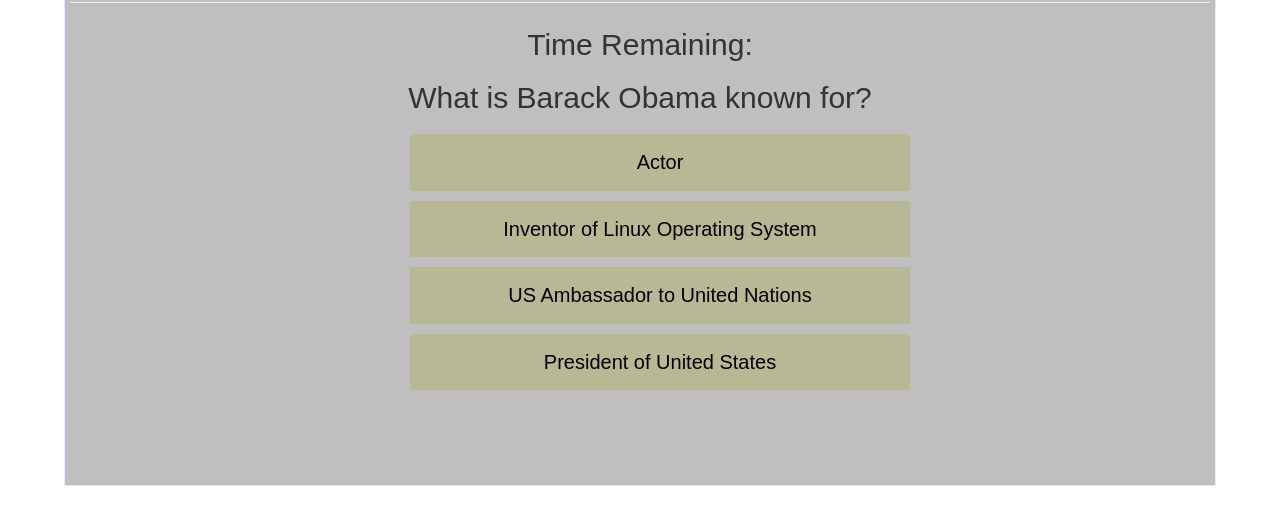
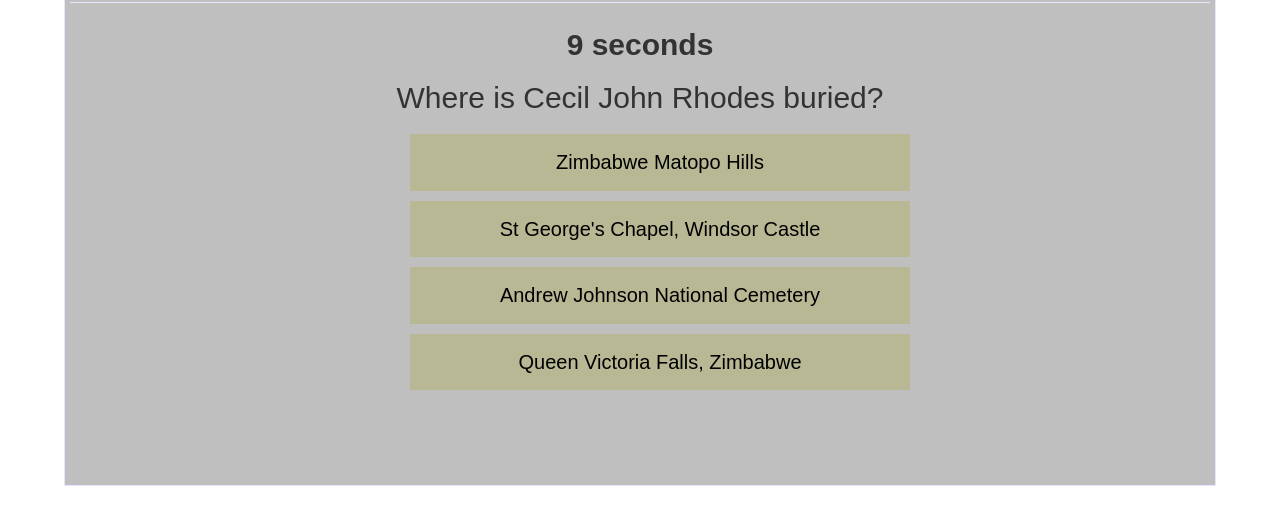
Before and after one commit to samsonmarikwa/TriviaGame, a plain HTML site: page index.html in a window 1280 px wide. Both pictures are taken after a click on the button "START". Shown: the part 192-716 px from the top of the page. Drawn offline with nearby package versions, Linux system fonts and the light colour scheme.

Commit message:
Update readme and correct setInterval logic

```diff
--- a/assets/css/style.css
+++ b/assets/css/style.css
@@ -1,5 +1,4 @@
 body {
-    background: url("assets/images/Summer.jpg");
     background-position: 0% 25%;
     background-size: cover;
     background-repeat: no-repeat;
--- a/assets/javascript/app.js
+++ b/assets/javascript/app.js
@@ -5,15 +5,15 @@ $(document).ready(function() {
     var incorrectAnsCnt; // count incorrect answers
     var unAnsQuestionCnt; // count unanswered questions
     var choice; // record the answer index number selected by the user
-    var intervalId; // interval id from setInterval
+    var timerId; // timerId to wait for the user to choose answer
     var secondsElapsed; // seconds elapsed counter
 
     // init variables
     correctAnsCnt = 0;
     incorrectAnsCnt = 0;
     unAnsQuestionCnt = 0;
-    intervalId = 0;
-    secondsElapsed = 0;
+    timerId = 0;
+    secondsElapsed = 10;
 
     // declare questions array
     var questions = [];
@@ -51,11 +51,13 @@ $(document).ready(function() {
             incorrectAnsCnt++; // increment incorrect answers counter
         }
 
-        // since a selection has been made, no need to wait for the counter hence disrupting
-        // it to enable the system to ask the next question immediately within the start function
-        secondsElapsed = -5;
-
-        start();
+        // since a selection has been made, clear the interval and delay the start of the next question
+        // so as to display the feedback for 5 seconds
+        clearInterval(timerId);
+        var messageTimer = setTimeout(function() {
+            clearTimeout(messageTimer);
+            start();
+        }, 5000);
     }
 
     /*
@@ -75,34 +77,6 @@ $(document).ready(function() {
     }
 
     /*
-     * function sets up the wait time which is five seconds for the user to select the
-     * correct answer. The secondsElapsed is decremented by one. If the user does not
-     * select a choice, a feedback message is given and the system goes to the start
-     * function to prepare another question.
-     */
-    function waitUserChoice() {
-        if (secondsElapsed === -5) {
-            secondsElapsed = 11;
-            getQuestion();
-        }
-
-        // show time left
-        secondsElapsed--; //  decrement counter
-        $("#seconds-elapsed").html("<strong>" + secondsElapsed + " seconds</strong>");
-
-        if (secondsElapsed < 0) {
-            unAnsQuestionCnt++;
-
-            displayFeedback("TIMEOUT")
-
-            secondsElapsed = -5; // disrupt counter so as to ask next question immedately
-
-            start();
-        }
-
-    }
-
-    /*
      * function display feedback on the answer selected or when the user does not
      * respond in time to the question.
      */
@@ -113,22 +87,22 @@ $(document).ready(function() {
 
         // display feedback div
         $(".feedback-div").css("display", "block");
-        $("#seconds-elapsed").html("<strong>" + secondsElapsed + " seconds</strong>");
+        $("#seconds-elapsed").html("<strong>Time Remaining: " + secondsElapsed + " seconds</strong>");
 
         if (fdbk === "TIMEOUT") {
             $("#feedback1").html("<h2><strong>Out of Time !!!</strong></h2>");
 
             //display correct answer
-            $("#feedback2").html("<h2><strong>The correct answer was: " + getAnswer(randomNum) + " </strong></h2>");
+            $("#feedback2").html("<h2><strong>The correct answer is: " + getAnswer(randomNum) + " </strong></h2>");
         } else if (fdbk === "CORRECT") {
             $("#feedback1").html("<h2>Correct!!!</h2>");
-            $("#feedback2").html("");
+            $("#feedback2").html("<h2><strong>The correct answer is: " + getAnswer(randomNum) + " </strong></h2>");
         } else {
 
             $("#feedback1").html("<h2><strong>Nope!!!</strong></h2>");
 
             //display correct answer
-            $("#feedback2").html("<h2><strong>The correct answer was: " + getAnswer(randomNum) + " </strong></h2>");
+            $("#feedback2").html("<h2><strong>The correct answer is: " + getAnswer(randomNum) + " </strong></h2>");
         }
         //display image
         $("#image").html("<img src='" + getImage(randomNum) + "' height='280' width='350'>");
@@ -140,8 +114,7 @@ $(document).ready(function() {
 
     /*
      * Delete an asked question from the questions array and all related elements from the
-     * other arrays. An empty question array is tested to stop the timer and prompt a restart
-     * within the getQuestion function.
+     * other arrays.
      */
     function deleteQuestion(num) {
 
@@ -150,41 +123,6 @@ $(document).ready(function() {
         CorrectChoice.splice(num, 1);
         Images.splice(num, 1);
 
-    }
-
-    /*
-     * retrieve a question from the questions array using a random number and display multiple
-     * choice answers.
-     */
-    function getQuestion() {
-
-        // check if more questions available
-        if (questions.length > 0) {
-            // more questions available to process
-
-            // get random number to pick up question from array
-            randomNum = Math.floor(Math.random() * questions.length);
-
-            // hide answers, feedback and start-over divs
-            $(".start-div").css("display", "none");
-            $(".feedback-div").css("display", "none");
-            $(".start-over-div").css("display", "none");
-
-            // display answers div
-            $(".answers-div").css("display", "block");
-            $("#question").html("<h2>" + questions[randomNum] + "</h2>");
-
-            // display multiple choice answers
-            $("#answers-choice").html("<ul id='choice'>");
-            for (let answer of answers[randomNum]) {
-                $("ul").append("<li id='selection'><a href='#'>" + answer + "</a></li>");
-            }
-
-        } else {
-            // no more questions. Clear interval identity and display the results
-            clearInterval(intervalId);
-            results();
-        }
     }
 
     /*
@@ -206,53 +144,36 @@ $(document).ready(function() {
     /*
      * executed when the Start utton is clicked. Function can also be initiated without
      * a button click in order to pick up the next question. When the function is initiated
-     * through a button click, we ask the next question immediatedly. When initiated within
-     * the program logic, we allow the feedback from the previous question to display longer
+     * through a button click.
      */
     function start() {
 
-        clearInterval(intervalId);
-        if (secondsElapsed === -5) {
-            intervalId = setInterval(waitUserChoice, 3000);
-        } else {
-
-            secondsElapsed = 11;
+        if (questions.length != 0) {
 
             getQuestion();
+            secondsElapsed = 10;
+            timerId = setInterval(function() {
 
-            intervalId = setInterval(waitUserChoice, 3000);
+                $("#seconds-elapsed").html("<strong>" + secondsElapsed + " seconds</strong>");
+                secondsElapsed--; //  decrement seconds counter
+
+                if (secondsElapsed === 0) {
+                    unAnsQuestionCnt++;
+
+                    displayFeedback("TIMEOUT");
+                    clearInterval(timerId);
+                    var messageTimer = setTimeout(function() {
+                        clearTimeout(messageTimer);
+                        start();
+                    }, 5000);
+                }
+            }, 1000); // delay 1 second with the results displayed
+        } else {
+            results();
         }
 
     }
 
-    /*
-     * Put data into the arrays
-     */
-    function populateArrays() {
-
-        questions = ["Who is Chuck Noris?", "Who is Taylor Swift?", "What is Barack Obama known for?",
-            "What is Albert Einstein known for?", "Where is Cecil John Rhodes buried?",
-            "Which is out of place?"
-        ];
-
-        answers = [
-            ["Actor", "Singer", "Massachusets Former Governor", "Lakewood Church Pastor"],
-            ["Olympic Gold Medalist", "Tennis No.1 seed", "Singer", "US Ambassador to United Nations"],
-            ["Actor", "Inventor of Linux Operating System", "US Ambassador to United Nations",
-                "President of United States"
-            ],
-            ["Theoretical physicist", "Germany Evangelist", "German Chancellor", "Bulb Inventor"],
-            ["Zimbabwe Matopo Hills", "St George's Chapel, Windsor Castle",
-                "Andrew Johnson National Cemetery", "Queen Victoria Falls, Zimbabwe"
-            ],
-            ["North Carolina", "New York", "London", "New Jersey"]
-        ];
-
-        CorrectChoice = [0, 2, 3, 0, 0, 2];
-
-        Images = ["assets/images/ChuckNorris.gif", "assets/images/Taylor.gif", "assets/images/Obama.gif", "assets/images/Albert.gif", "assets/images/Matobo.jpg", "assets/images/London.gif"];
-
-    }
 
     /*
      * executes when the restart button is clicked. variables and arrays are re-initialized.
@@ -262,16 +183,85 @@ $(document).ready(function() {
         correctAnsCnt = 0;
         incorrectAnsCnt = 0;
         unAnsQuestionCnt = 0;
-        intervalId = 0;
-        secondsElapsed = 0;
 
         populateArrays();
-
+        clearInterval(timerId);
         start();
 
     }
 
-    populateArrays();
+
+    /*
+     * retrieve a question from the questions array using a random number and display multiple
+     * choice answers.
+     */
+    function getQuestion() {
+
+        // get random number to pick up question from array
+        randomNum = Math.floor(Math.random() * questions.length);
+
+        // hide answers, feedback and start-over divs
+        $(".start-div").css("display", "none");
+        $(".feedback-div").css("display", "none");
+        $(".start-over-div").css("display", "none");
+
+        // display questions div
+        $(".answers-div").css("display", "block");
+        $("#question").html("<h2>" + questions[randomNum] + "</h2>");
+
+        // display multiple choice answers
+        $("#answers-choice").html("<ul id='choice'>");
+        for (let answer of answers[randomNum]) {
+            $("ul").append("<li id='selection'><a href='#'>" + answer + "</a></li>");
+        }
+    }
+
+
+    /*
+     * Put data into the arrays
+     */
+    function populateArrays() {
+
+        questions = ["Who is Chuck Noris?",
+            "Who is Taylor Swift?",
+            "What is Barack Obama known for?",
+            "Who was Albert Einstein?",
+            "Where is Cecil John Rhodes buried?",
+            "Which is out of place?",
+            "Donald Trump inaugurated as President of The United States?",
+            "The first team to land on the moon",
+            "American champion who fought in Rumble of the jungle",
+            "How many states are there in the USA as of 2018?"
+        ];
+
+        answers = [
+            ["An Actor", "A Singer", "The Massachusets Former Governor", "A Lakewood Church Pastor"],
+
+            ["An Olympic Gold Medalist", "A Tennis No.1 seed", "A Singer", "The US Ambassador to United Nations"],
+
+            ["An Actor", "The Inventor of Linux Operating System", "The US Ambassador to United Nations", "The President of United States"],
+
+            ["A Theoretical physicist", "A Germany Evangelist", "A German Chancellor", "A Bulb Inventor"],
+
+            ["Zimbabwe Matopo Hills", "St George's Chapel, Windsor Castle", "Andrew Johnson National Cemetery", "Queen Victoria Falls, Zimbabwe"],
+
+            ["North Carolina", "New York", "London", "New Jersey"],
+            ["November 2016", "January 2017", "December 2016", "January2016"],
+            ["Neil Armstrong, Mike Collins & Buzz Aldrin", "Lance Armstrong, Mike Collins & Neil Armstrong", "John F Kennedy, Niel Armstrong & Mike Collins", "Yuri Gagarin, Neil Armstrong & Buzz Aldrin"],
+            ["Mike Tyson", "Muhammad Ali", "Evander Holyfield", "Floyd Mayweather Jnr"],
+            ["52 states", "51 states", "53 states", "50 states"]
+        ];
+
+        CorrectChoice = [0, 2, 3, 0, 0, 2, 1, 0, 1, 3];
+
+        Images = ["assets/images/ChuckNorris.gif", "assets/images/Taylor.gif", "assets/images/Obama.gif", "assets/images/Albert.gif", "assets/images/Matobo.jpg", "assets/images/London.gif", "assets/images/Trump.jpg", "assets/images/astronauts.jpg", "assets/images/rumble.jpg", "assets/images/usamap.png"];
+
+    }
+
+
+    populateArrays(); // populate arrays with data
+
+    // listen for button clicks
     $("body").on("click", "#btn-start", start);
     $("body").on("click", "#selection", selectAnswer);
     $("body").on("click", "#btn-restart", restart);
--- a/index.html
+++ b/index.html
@@ -26,7 +26,7 @@
 
         <div class="answers-div">
             <div class="time-row">
-                <h2>Time Remaining: <span id="seconds-elapsed"></span></h2>
+                <h2 id="seconds-elapsed"></h2>
             </div>
             <div class="question-row">
                 <h2 id="question"></h2>
@@ -36,7 +36,7 @@
 
         <div class="feedback-div">
             <div class="time-row">
-                <h2>Time Remaining: <span id="seconds-elapsed"></span></h2>
+                <h2 id="seconds-elapsed"></h2>
             </div>
             <div class="feedback-row1">
                 <h2 id="feedback1"></h2>
```
Also changed, not shown: assets/images/Trump.jpg (added), assets/images/astronauts.jpg (added), assets/images/rumble.jpg (added), assets/images/usamap.png (added), 1 other file.
